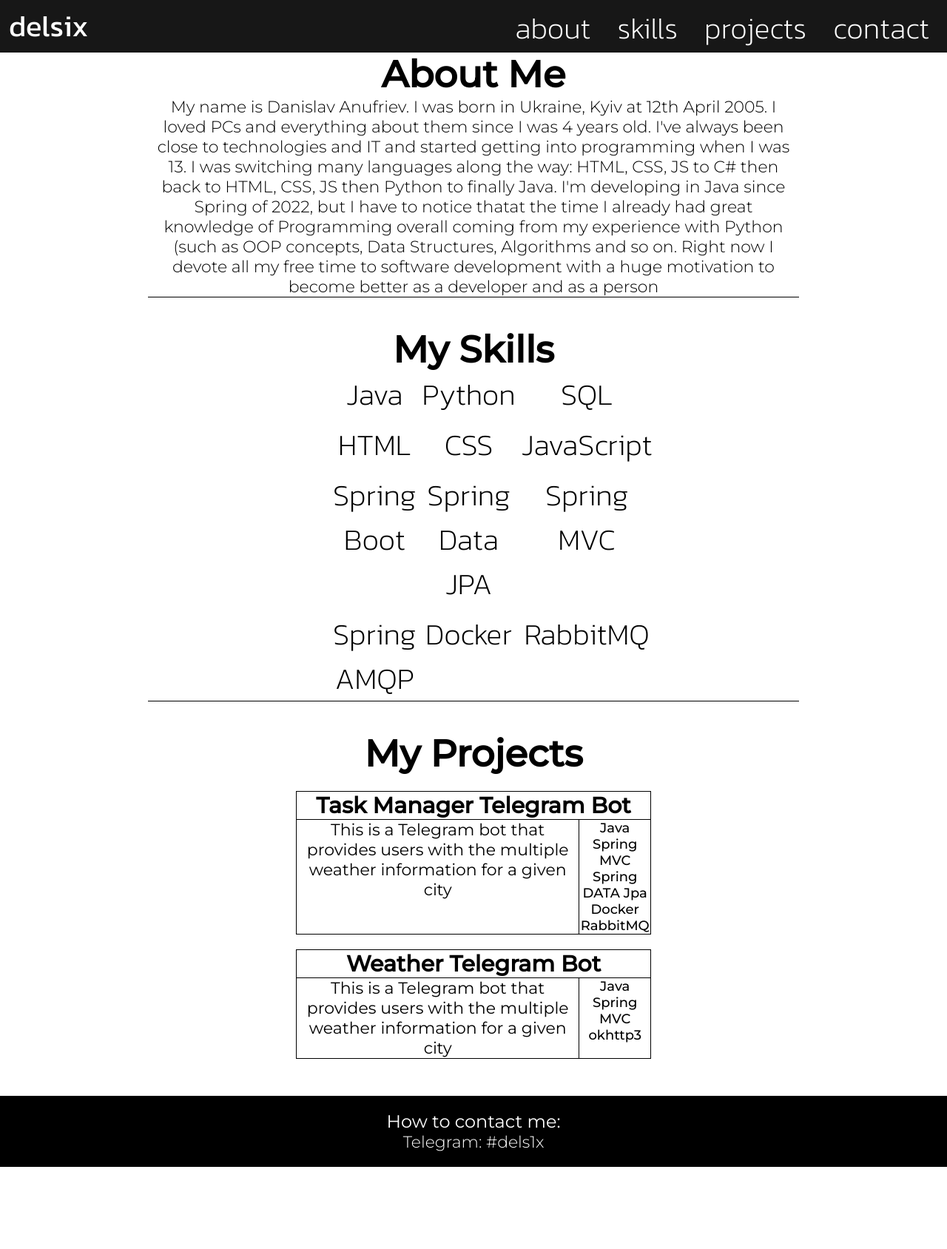
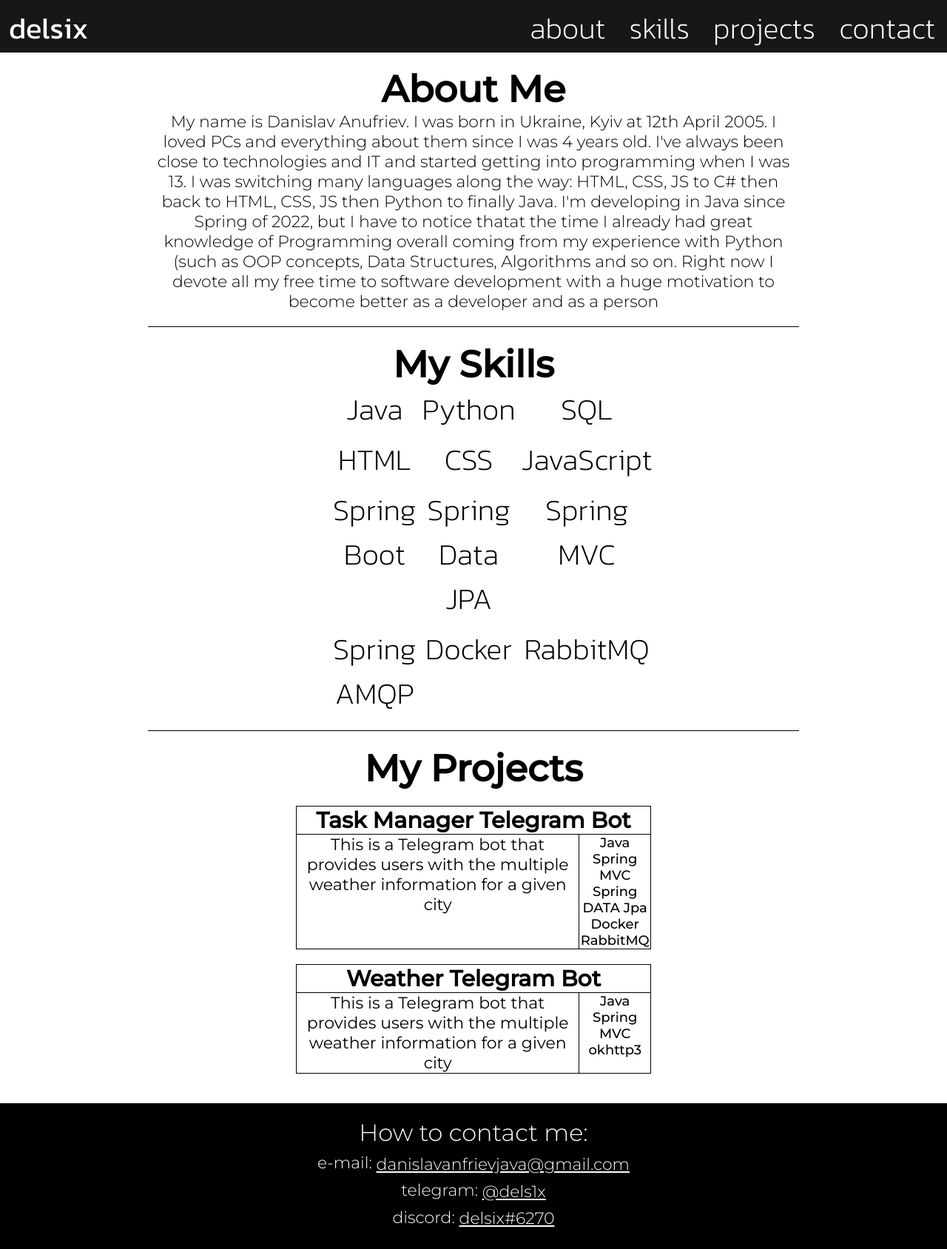
Before and after one commit to Dels1x/my-portfolio, a plain HTML site: page index.html in a window 1280 px wide. Shown: the whole page at 74% size. Before the commit the page ends 1577 px from the top, so only its background shows below. Drawn offline with Linux system fonts and the light colour scheme.

Commit message:
project done

```diff
--- a/index.html
+++ b/index.html
@@ -17,12 +17,12 @@
 
 	<div id="everything">
 		<nav>
-			<div id="title"><a href="index.html">delsix</a></div>
+			<div id="title"><button onclick="toggleTheme()">delsix</button></div>
 			<div id="buttons">
 				<div class="button"><button onclick="scrollToSection('about-me')">about</button></div>
 				<div class="button"><button onclick="scrollToSection('my-skills')">skills</button></div>
 				<div class="button"><button onclick="scrollToSection('my-projects')">projects</button></div>
-				<div class="button"><button onclick="scrollToSection('contact')">contact</button></div>
+				<div class="button"><button onclick="scrollToSection('my-contact')">contact</button></div>
 			</div>
 		</nav>
 
@@ -52,8 +52,8 @@
 
 			<section id="my-projects">
 				<h1 class="headline"><a href="https://github.com/Dels1x?tab=repositories" target="_blank">My Projects</a></h1>
-				<div class="project">
-					<p class="title"><a href="https://github.com/Dels1x/TaskManagerBot" target="_blank">Task Manager Telegram Bot</a></p>
+				<a href="https://github.com/Dels1x/TaskManagerBot" target="_blank"><div class="project">
+					<p class="title">Task Manager Telegram Bot</p>
 					<div class="project-info">
 						<div class="description">
 							<p>This is a Telegram bot that provides users with the multiple weather information for a given city</p>
@@ -68,7 +68,7 @@
 							</ul>
 						</div>
 					</div>
-				</div>
+				</div></a>
 				<div class="project">
 					<p class="title"><a href="https://github.com/Dels1x/WeatherBot" target="_blank">Weather Telegram Bot</a></p>
 					<div class="project-info">
@@ -88,10 +88,14 @@
 			</section>
 		</main>
 
-		<footer id="contact">
-			<div><h3>How to contact me:</h3>
-				<p class="about">Telegram: #dels1x</p></div>
-			</footer>
-		</div>
-	</body>
+		<footer id="my-contact">
+			<div id="contact">
+				<h3 class="about">How to contact me:</h3>
+				<p class="about">e-mail: <button onclick="copyText('danislavanfrievjava@gmail.com')" class="copy-text">danislavanfrievjava@gmail.com</button></p>
+				<p class="about">telegram: <button onclick="copyText('@delsix')"  class="copy-text">@dels1x</button></p>
+				<p class="about">discord: <button onclick="copyText('delsix#6270')"  class="copy-text">delsix#6270</button></p>
+			</div>
+		</footer>
+	</div>
+</body>
 </html>
--- a/script.js
+++ b/script.js
@@ -1,6 +1,6 @@
 window.addEventListener('DOMContentLoaded', function() {
-	let everything = document.getElementById('everything');
-	let introElement = document.getElementById('intro');
+	const everything = document.getElementById('everything');
+	const introElement = document.getElementById('intro');
 	everything.style.opacity = '0'
 	introElement.style.opacity = '1'
 	setTimeout(function() {
@@ -8,19 +8,38 @@ window.addEventListener('DOMContentLoaded', function() {
 		introElement.style.opacity = '0'
 		setTimeout(function() {
 			introElement.remove();
-		}, 1000);
-	}, 1000);
-
+		}, 1200);
+	}, 1200);
 });
 
 function scrollToSection(sectionId) {
-	let section = document.getElementById(sectionId);
+	const section = document.getElementById(sectionId);
 
-	let rect = section.getBoundingClientRect();
-	let yCoordinate = rect.top + window.pageYOffset;
+	const rect = section.getBoundingClientRect();
+	const yCoordinate = rect.top + window.pageYOffset;
 
 	window.scrollTo({
   		top: yCoordinate - 75, // -75 for accounting nav height
   		behavior: 'smooth' // You can use 'auto' or 'instant' for different scrolling behavior
 	});
 }
+
+function copyText(text) {
+	navigator.clipboard.writeText(text)
+		.then(() => {
+			console.log('Text copied to clipboard:',text);
+			// Perform any additional actions upon successful copy
+		})
+		.catch((err) => {
+			console.error('Error copying text:', err);
+			// Handle any errors that occur during the copy process
+		});
+}
+
+function toggleTheme() {
+	const elementsToStyle = document.querySelectorAll("main, footer, nav");
+
+	elementsToStyle.forEach((element) => {
+			element.classList.toggle("dark-theme");
+	});
+}
--- a/style.css
+++ b/style.css
@@ -109,7 +109,7 @@ legend {
 
 
 main {
-	padding-top: 70px;
+	padding-top: 90px;
 	padding-left: 200px;
 	padding-right: 200px;
 	text-align: center;
@@ -119,13 +119,13 @@ footer {
   background-color: #000;
   color: #fff;
   padding: 20px;
-  margin-top: 50px;
   text-align: center;
 }
 
 
 section {
-	margin-bottom: 40px;
+	padding-bottom: 20px;
+	margin-bottom: 20px;
 	border-bottom: 1px solid black;
 }
 
@@ -149,6 +149,7 @@ h3 {
 
 #my-projects {
 	margin: 0 200px;
+	padding-bottom: 40px;
 	border-bottom: none;
 }
 
@@ -156,6 +157,10 @@ h3 {
 	border: 1px solid #000;
 	margin-top: 20px;
 	font-family: 'Montserrat', sans-serif;
+}
+
+.project:hover {
+	box-shadow: 0 0 0 #000, 0 0 0 #000, 0 2px 0 #000, 0 0 0 #000;
 }
 
 .project .title {
@@ -169,7 +174,7 @@ h3 {
 	transition: color 250ms, text-shadow 250ms;
 }
 
-#my-projects a:hover {
+#my-projects .title:hover {
 	color: white;
 	text-shadow: -1px -1px 0 #000, 1px -1px 0 #000, -1px 1px 0 #000, 1px 1px 0 #000;
 	transition: color 500ms, text-shadow 500ms;
@@ -225,27 +230,29 @@ nav {
 	transition: transform 100ms;
 }
 
+#title:hover {
+	transform: scale(1.1);
+	transition: transform 100ms;
+}
+
 #buttons {
   display: flex;
 }
 
 .button {
-  font-size: 40px;
-  color: #fff;
-	margin: 3px 24px 3px 12px;
+	font-size: 40px;
+	color: #fff;
+	padding: 3px 16px 3px 16px;
 	font-family: 'Kanit', sans-serif;
-  font-weight: 200;
-  transition: transform 100ms;
-}
-
-#title:hover {
-	transform: scale(1.1);
-	transition: transform 100ms;
+	font-weight: 200;
+	transition: background-color 50ms ease-in;
+	height: 100%;
 }
 
 .button:hover {
-	transform: scale(1.1);
-	transition: transform 100ms;
+	background-color: white;
+	color: black;
+	transition: color 50ms ease-out, background-color 100ms ease-out;
 }
 
 #everything {
@@ -263,7 +270,7 @@ nav {
       font-weight: 600;
       color: #000;
       opacity: 1;
-      transition: opacity 1s ease-in-out;
+      transition: opacity 1s ease-in;
 }
 
 #intro2 {
@@ -285,10 +292,42 @@ nav {
 #skills li {
   text-align: center; /* Optionally center-align the skills */
   font-size: 40px;
-  transition: font-size 100ms;
+  transition: font-size 100ms ease-in-out;
 }
 
 #skills li:hover {
 	font-size: 44px;
-	transition: font-size 200ms;
+	transition: font-size 200ms ease-in-out;
 }
+
+#contact h3 {
+	font-size: 32px;
+}
+
+#contact .about {
+	padding-bottom: 8px;
+}
+
+.copy-text {
+	cursor: pointer;
+	text-decoration: underline;
+}
+
+.copy-text:hover {
+	color: #DDD;
+}
+
+.dark-theme {
+	background-color: #000;
+	color: #fff;
+}
+
+.dark-theme h1,
+.dark-theme h2,
+.dark-theme h3 {
+	color: #fff;
+}
+
+.dark-theme .copy-text {
+	color: #ddd;
+}
```
